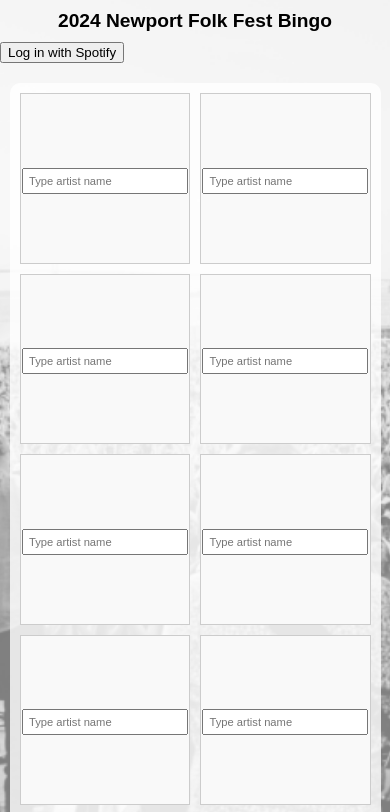
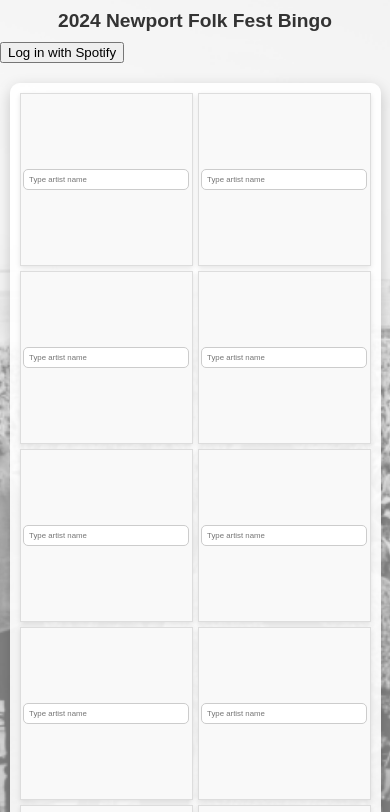
Before and after one commit to twooglin/NFF-Bingo, a plain HTML site: page index.html in a window 390 px wide. Shown: the top 812 px of the page. Drawn offline with Linux system fonts and the light colour scheme.

Commit message:
Update styles.css

```diff
--- a/styles.css
+++ b/styles.css
@@ -1,3 +1,4 @@
+/* General body styling */
 body {
     font-family: Arial, sans-serif;
     text-align: center;
@@ -6,7 +7,6 @@ body {
     box-sizing: border-box;
     position: relative;
 }
-
 
 #background {
     background-image: url('background.png');
@@ -22,7 +22,6 @@ body {
     z-index: -1; /* Behind all content */
 }
 
-
 #content {
     position: relative;
     z-index: 1;
@@ -31,54 +30,61 @@ body {
 h1 {
     font-size: 1.8em;
     margin: 10px 0;
+    color: #333;
 }
 
+/* Bingo Board */
 #bingo-board {
     display: grid;
-    grid-template-columns: repeat(5, 1fr);
+    grid-template-columns: repeat(5, 1fr); /* Default: 5 columns for desktop */
     gap: 10px;
     margin: 20px auto;
     width: 90%;
-    max-width: 500px;
-    background: rgba(255, 255, 255, 0.8); /* Add slight background to improve readability */
+    max-width: 600px;
+    background: rgba(255, 255, 255, 0.9);
     padding: 10px;
     border-radius: 10px;
+    box-shadow: 0 5px 15px rgba(0, 0, 0, 0.2);
 }
+
 .bingo-square {
     background-color: #f9f9f9;
-    border: 1px solid #ccc;
+    border: 1px solid #ddd;
     display: flex;
     flex-direction: column;
     justify-content: center;
     align-items: center;
     aspect-ratio: 1 / 1; /* Maintains square shape */
+    text-align: center;
+    font-size: 0.9em;
     position: relative;
-    text-align: center;
     overflow: hidden;
+    box-shadow: 0 2px 5px rgba(0, 0, 0, 0.1);
 }
 
 .bingo-square img {
-    width: 40%;
+    width: 50%;
     height: auto;
     object-fit: contain;
 }
 
 .artist-search {
     width: 90%;
-    margin-top: 5px;
     padding: 5px;
     font-size: 0.8em;
+    border: 1px solid #ccc;
+    border-radius: 5px;
+    outline: none;
 }
 
 .dropdown {
     position: absolute;
     background: white;
     border: 1px solid #ccc;
-    max-height: 150px;
+    max-height: 120px;
     overflow-y: auto;
     width: 90%;
-    top: 40px;
-    left: 5%;
+    top: 35px;
     z-index: 10;
     box-shadow: 0px 2px 6px rgba(0, 0, 0, 0.2);
 }
@@ -86,13 +92,21 @@ h1 {
 .dropdown-option {
     padding: 5px;
     cursor: pointer;
-    font-size: 0.9em;
+    font-size: 0.8em;
+    color: #333;
 }
 
 .dropdown-option:hover {
     background-color: #f0f0f0;
 }
 
+.correct-artist {
+    background-color: lightgreen;
+    border: 2px solid green;
+    font-weight: bold;
+}
+
+/* User Info */
 #user-info {
     display: flex;
     align-items: center;
@@ -100,12 +114,22 @@ h1 {
     gap: 10px;
     margin: 10px;
     font-size: 1em;
+    color: #333;
 }
 
 .avatar {
     width: 40px;
     height: 40px;
     border-radius: 50%;
+    object-fit: cover;
+}
+
+/* Responsive Design */
+@media (max-width: 1024px) {
+    #bingo-board {
+        grid-template-columns: repeat(4, 1fr); /* 4 columns on medium screens */
+        gap: 8px;
+    }
 }
 
 @media (max-width: 768px) {
@@ -113,7 +137,11 @@ h1 {
         font-size: 1.5em;
     }
     #bingo-board {
-        grid-template-columns: repeat(3, 1fr); /* Show 3 columns on smaller screens */
+        grid-template-columns: repeat(3, 1fr); /* 3 columns on tablets */
+        gap: 8px;
+    }
+    .bingo-square {
+        font-size: 0.8em;
     }
 }
 
@@ -122,19 +150,16 @@ h1 {
         font-size: 1.2em;
     }
     #bingo-board {
-        grid-template-columns: repeat(2, 1fr); /* Show 2 columns on phones */
+        grid-template-columns: repeat(2, 1fr); /* 2 columns on phones */
+        gap: 5px;
+    }
+    .bingo-square {
+        font-size: 0.7em;
     }
     .artist-search {
         font-size: 0.7em;
     }
     .dropdown-option {
-        font-size: 0.8em;
+        font-size: 0.7em;
     }
 }
-
-.correct-artist {
-    background-color: lightgreen; /* Highlight correct artist squares */
-    color: #000; /* Ensure text remains readable */
-    font-weight: bold;
-    border: 2px solid green;
-}
```
